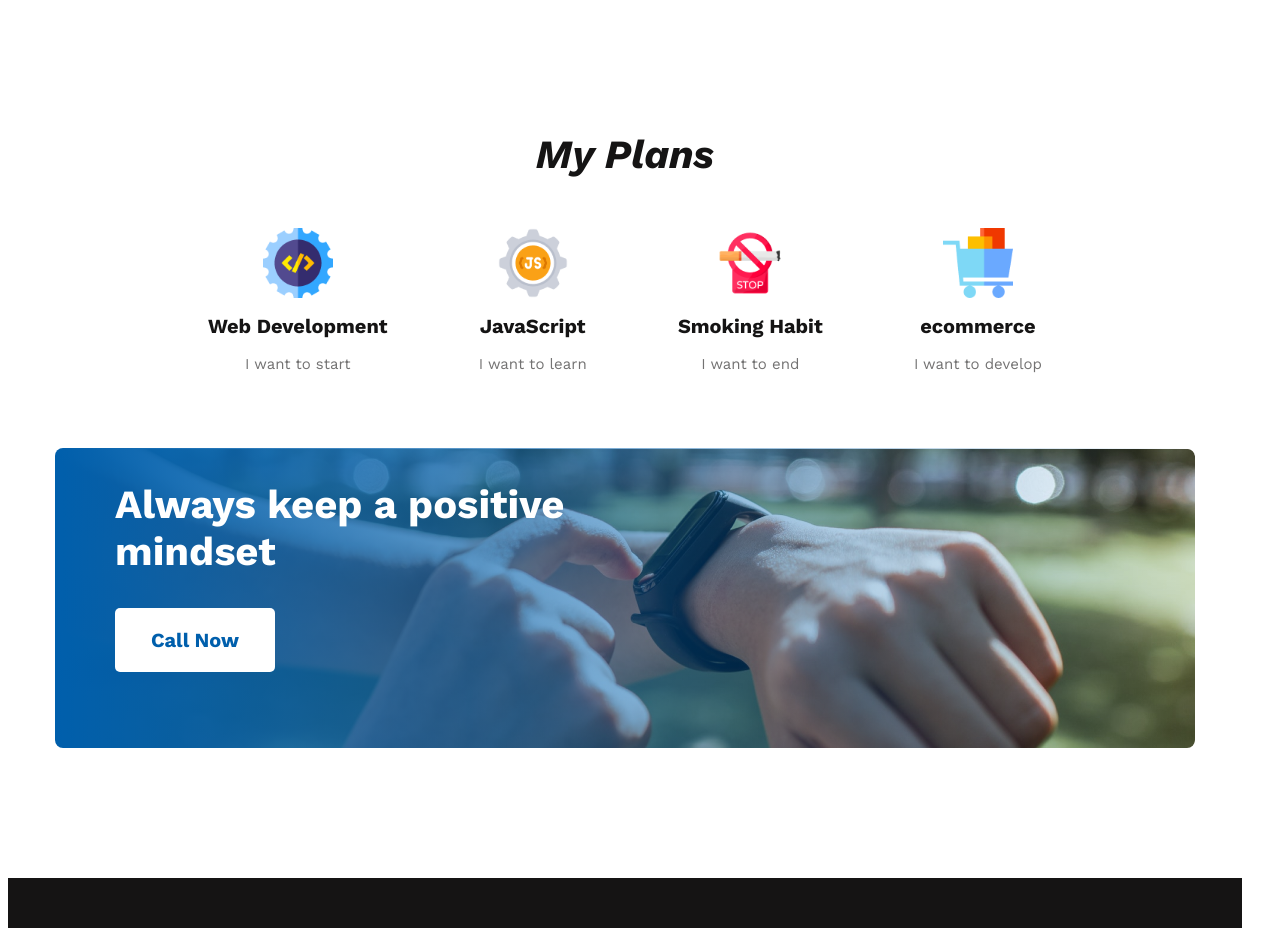
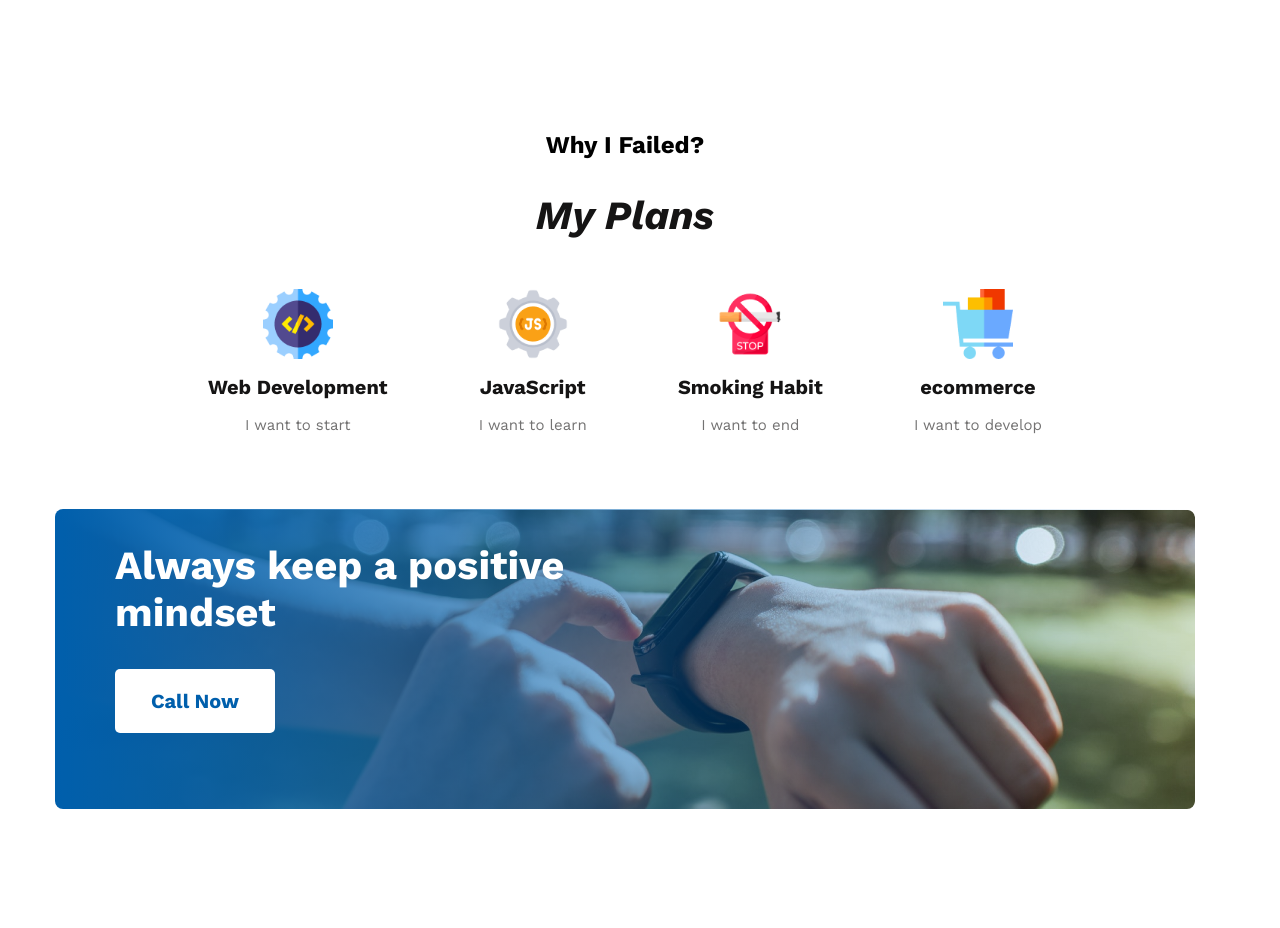
Before and after one commit to tisabbir/new-year-new-me, a plain HTML site: page index.html in a window 1280 px wide. Shown: the part 1340-2268 px from the top of the page. Drawn offline with nearby package versions, Linux system fonts and the light colour scheme.

Commit message:
why i failed section added

```diff
--- a/index.html
+++ b/index.html
@@ -60,6 +60,12 @@
           </div>
         </div>
       </section>
+
+      <!-- Reasons of my failure -->
+        <section class="why-i-failed">
+          <h1 class="why-i-failed-title">Why I Failed?</h1>
+        </section>
+      <!-- Reasons of my failure -->
 
       <section class="plans">
         <h1 class="failure-title plans-heading">My Plans</h1>
--- a/styles/style.css
+++ b/styles/style.css
@@ -209,3 +209,8 @@ li {
   justify-content: right;
   align-items: center;
 }
+
+.why-i-failed-title {
+  text-align: center;
+  margin: 0 auto;
+}
```
